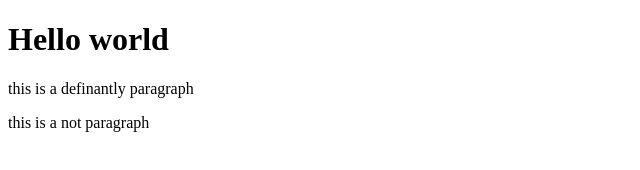
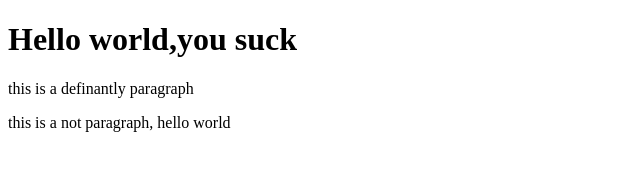
Before and after one commit to Tom-vdm-Hz/CIN-project, a plain HTML site: page index.html in a window 1280 px wide. Shown: the whole page, without its empty margins (0-640 px from the left). Drawn offline with Linux system fonts and the light colour scheme.

Commit message:
changed text

```diff
--- a/index.html
+++ b/index.html
@@ -2,7 +2,7 @@
 <html>
 <body>
 
-<h1>Hello world</h1>
+<h1>Hello world,you suck</h1>
 
 
 
@@ -10,7 +10,7 @@
 
 
 
-<p>this is a not paragraph</p>
+<p>this is a not paragraph, hello world</p>
 
 </body>
 </html>
```
